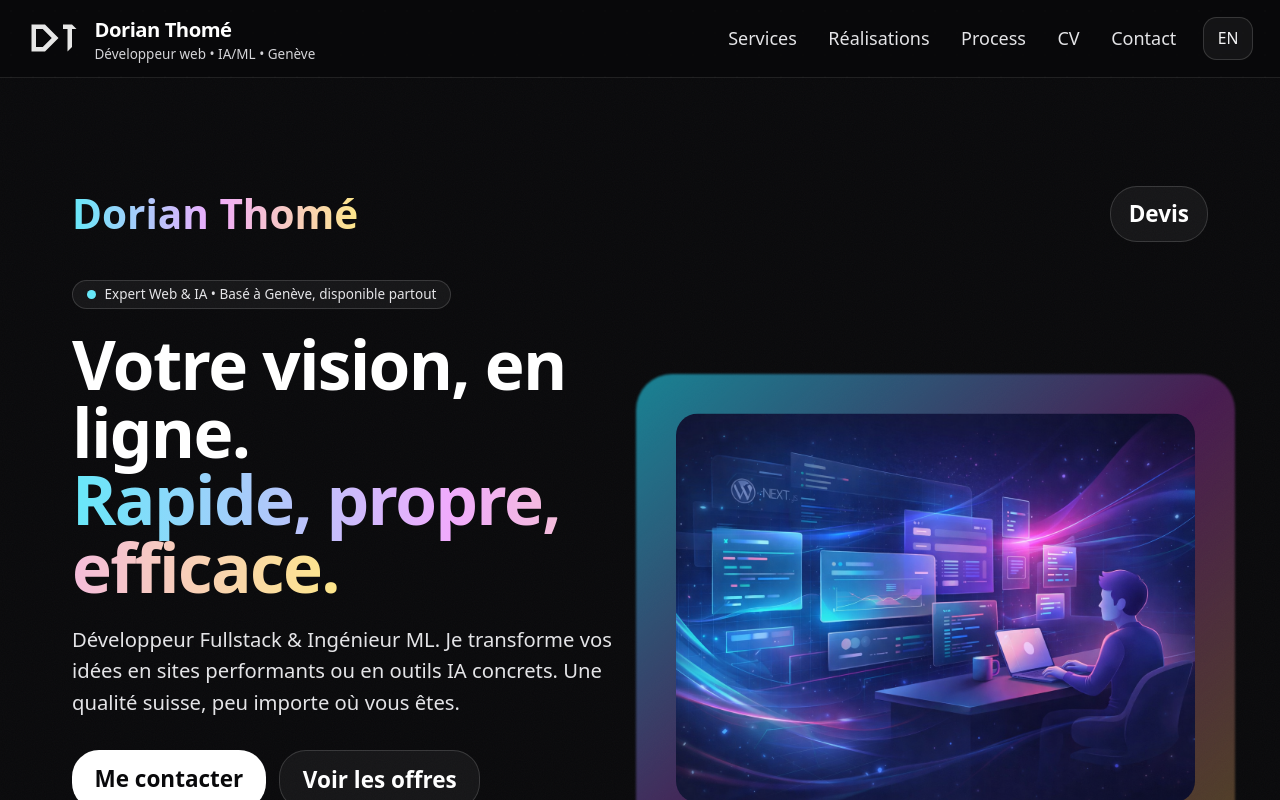
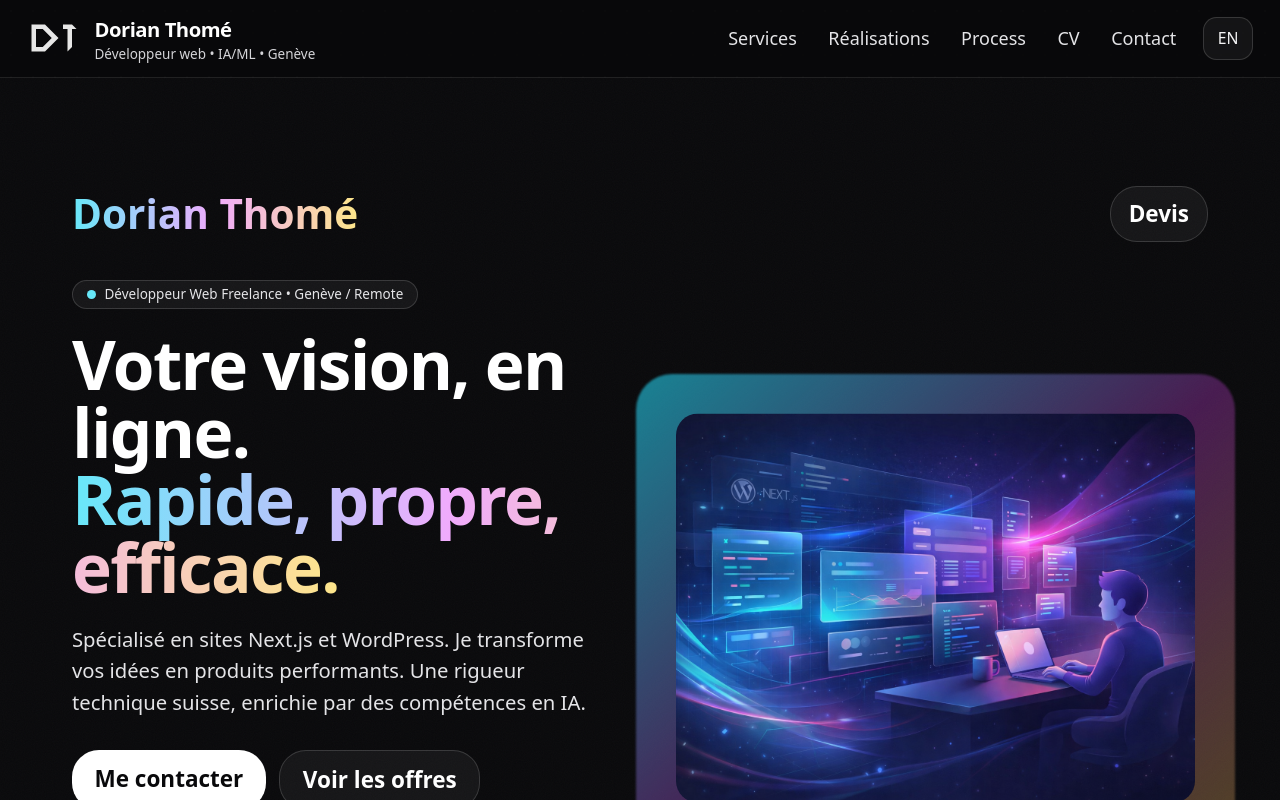
Before and after one commit to Dorian4Git/dorian-portfolio, a Next.js app: page / in a window 1280 px wide. Shown: the top 800 px of the page. Built offline with nearby package versions, Linux system fonts and the light colour scheme.

Commit message:
feat: update translations for clarity and focus on freelance web development

```diff
--- a/components/Hero.tsx
+++ b/components/Hero.tsx
@@ -6,18 +6,18 @@ import Link from "next/link";
 const translations = {
   fr: {
     quoteBtn: "Devis",
-    // CHANGE 1: Explicitly mention availability
-    tagline: "Expert Web & IA • Basé à Genève, disponible partout",
+    // CHANGE: Removed "Expert" and "IA" from the hook. Focused on the role + location.
+    tagline: "Développeur Web Freelance • Genève / Remote",
     h1Main: "Votre vision, en ligne.",
     h1Gradient: "Rapide, propre, efficace.",
-    description: "Développeur Fullstack & Ingénieur ML. Je transforme vos idées en sites performants ou en outils IA concrets. Une qualité suisse, peu importe où vous êtes.",
+    // CHANGE: Softened the intro. "Expertise IA" is mentioned as a secondary asset.
+    description: "Spécialisé en sites Next.js et WordPress. Je transforme vos idées en produits performants. Une rigueur technique suisse, enrichie par des compétences en IA.",
     btnContact: "Me contacter",
     btnOffers: "Voir les offres",
     btnPortfolio: "Voir le portfolio",
     credibility: {
       delivery: { title: "Livraison", value: "V1 rapide" },
       stack: { title: "Stack", value: "WP / Next.js" },
-      // CHANGE 2: Show you are remote-ready
       local: { title: "Mode", value: "Remote / Genève" },
     },
     card: {
@@ -28,18 +28,17 @@ const translations = {
   },
   en: {
     quoteBtn: "Get a Quote",
-    // CHANGE 1: EN version
-    tagline: "Web & AI Expert • Based in Geneva, available worldwide",
+    // CHANGE: Clear, direct role.
+    tagline: "Freelance Web Developer • Geneva / Remote",
     h1Main: "Your vision, online.",
     h1Gradient: "Fast, clean, efficient.",
-    description: "Fullstack Developer & ML Engineer. I turn your ideas into high-performance websites or concrete AI tools. Swiss quality code, delivered wherever you are.",
+    description: "Specialized in Next.js and WordPress sites. I turn your ideas into high-performance products. Swiss technical precision, boosted by AI skills.",
     btnContact: "Contact Me",
     btnOffers: "See Services",
     btnPortfolio: "View Portfolio",
     credibility: {
       delivery: { title: "Delivery", value: "Fast V1" },
       stack: { title: "Stack", value: "WP / Next.js" },
-      // CHANGE 2: EN version
       local: { title: "Mode", value: "Remote / Global" },
     },
     card: {
```
